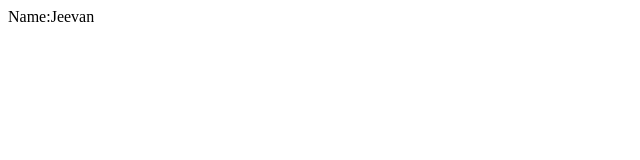
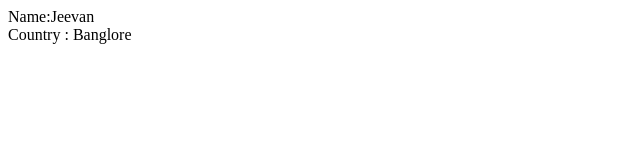
Before and after one commit to jeevansingh901/Github1, a plain HTML site: page index.html in a window 1280 px wide. Shown: the whole page, without its empty margins (0-640 px from the left). Drawn offline with Linux system fonts and the light colour scheme.

Commit message:
Update index.html
Adding second div

```diff
--- a/index.html
+++ b/index.html
@@ -4,6 +4,7 @@
 
 <body>
 <div> Name:Jeevan</div>
+  <div> Country : Banglore</div>
 
 </body>
 
```
